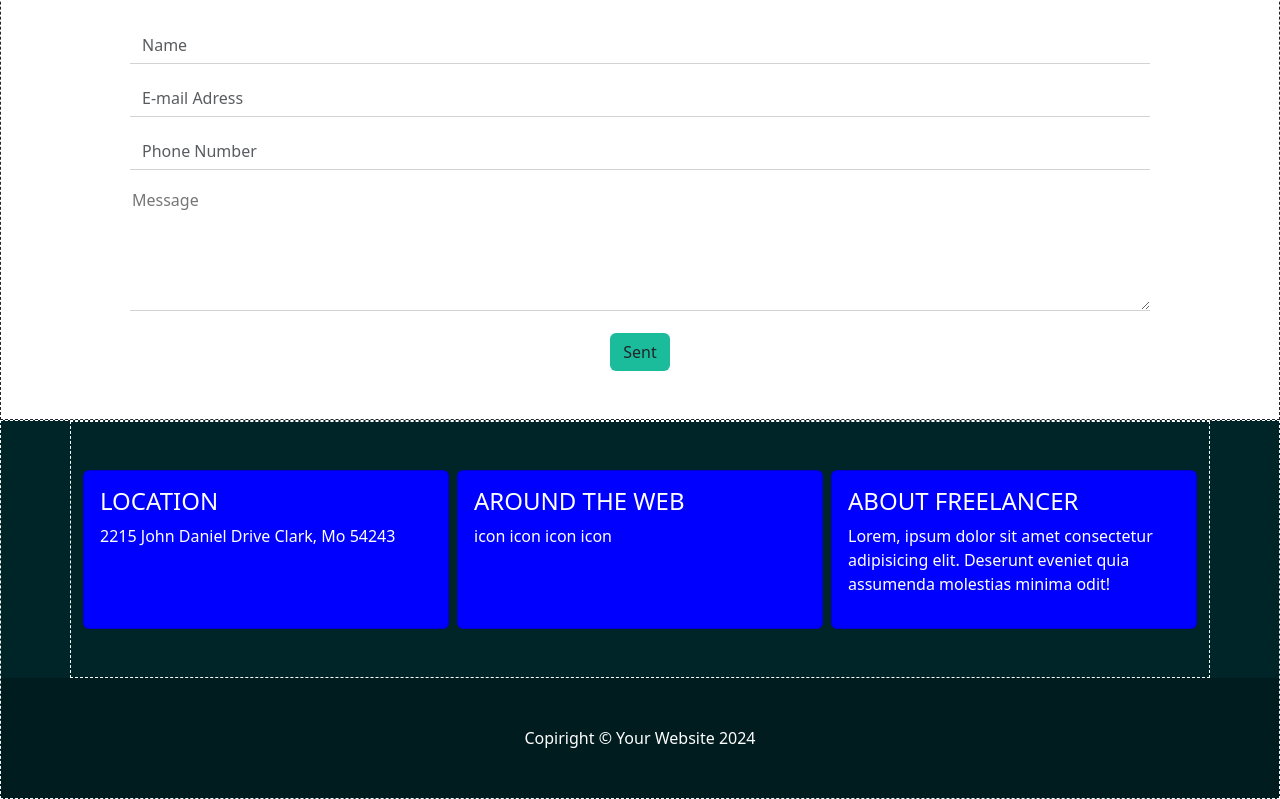
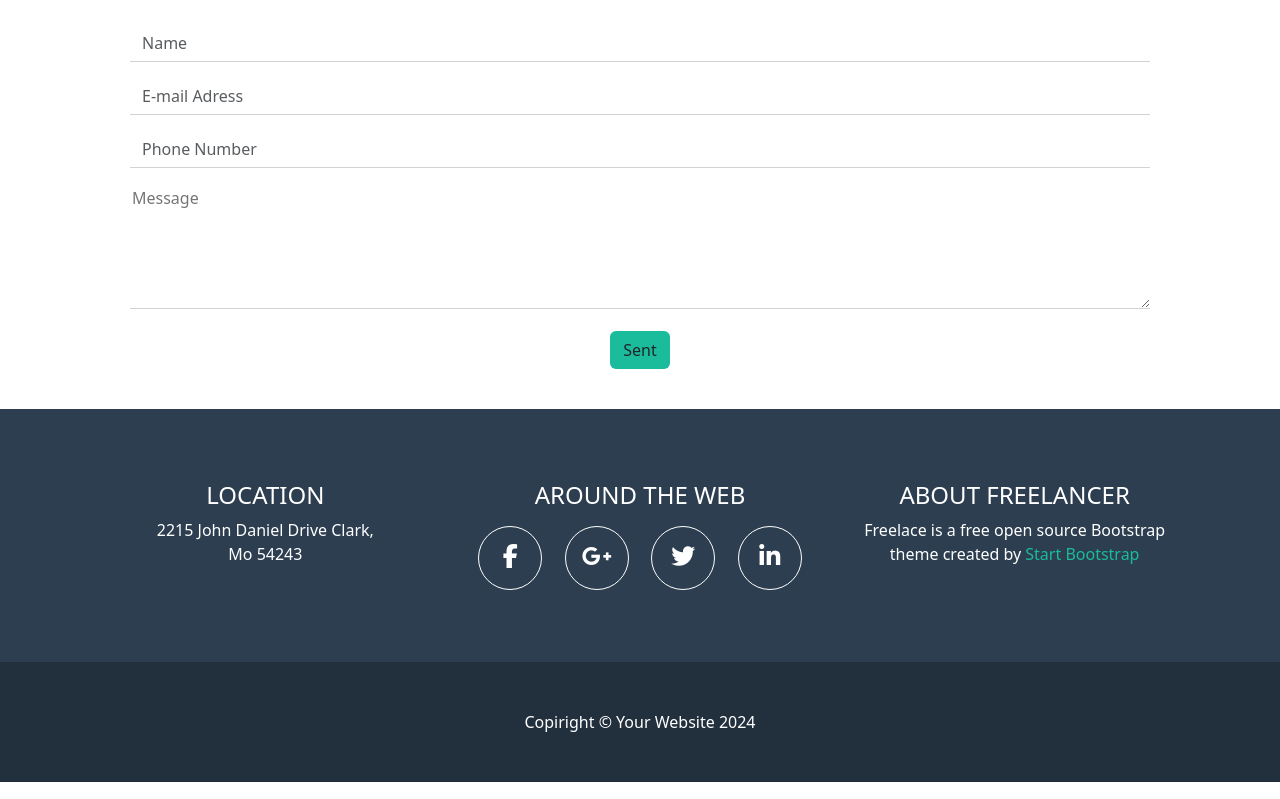
Before and after one commit to Arianna-Salvini/html-css-bootstrap-freelancer, a plain HTML site: page index.html in a window 1280 px wide. Shown: the part 1941-2740 px from the top of the page. Drawn offline with nearby package versions, Linux system fonts and the light colour scheme.

Commit message:
Edit top footer

```diff
--- a/assets/css/style.css
+++ b/assets/css/style.css
@@ -29,6 +29,10 @@
     color: var(--fr-primary-dark);
 }
 
+.color_secondary{
+    color: var(--fr-secondary);
+}
+
 .uppercase{
     text-transform: uppercase;
 }
@@ -36,34 +40,6 @@
 h1{
     font-size: 1rem;
 }
-
-/* debug */
-.debug {
-    border: 1px dashed;
-}
-
-.debug.footer {
-    background-color: rgb(0, 37, 41);
-}
-
-
-
-
-.debug.contact{
-    background-color: cadetblue;
-}
-
-.debug.form{
-    height: 380px;
-    background-color: rgba(137, 43, 226, 0.275);
-}
-
-.debug .footer_info.card{
-    background-color: blue;
-    height: 100%;
-}
-
-
 
 /* Main */
 .card{
@@ -133,6 +109,37 @@ textarea {
 
 /* Footer */
 
+.footer_info{
+    text-align: center;
+
+    & a{
+        text-decoration: none;
+    }
+}
+
+.social_icon{
+    width: 100%;
+    padding: 1rem;
+    padding:0.5rem 0;
+
+    .row {
+        justify-content: space-evenly;
+    }
+}
+
+.footer_info .col-3{
+    width: 4rem;
+    height: 4rem;
+    margin:0 0.3rem;
+    line-height: 4rem;
+    border: 1px solid var(--fr-lighter);
+    border-radius: 50%;
+
+    & i{
+        font-size: 1.5rem;
+    }
+}
+
 .footer_bottom{
     color: white;
     text-align: center;
--- a/index.html
+++ b/index.html
@@ -205,31 +205,48 @@
                         </div>
     </main>
     <!-- /#main -->
-    <footer class="footer debug">
+    <footer class="footer bg_primary_dark">
         <div class="footer_top">
-            <div class="container-sm debug">
-                <div class="row row-cols-1 row-cols-md-3 g-2 s py-5">
+            <div class="container-sm">
+                <div class="row row-cols-1 row-cols-md-3 g-2 s py-5 justify-content-center">
                     <div class="col">
-                        <div class="card footer_info p-3 debug">
+                        <div class="footer_info p-3">
                             <h4>LOCATION</h4>
-                            <div class="adress ">
-                                2215 John Daniel Drive Clark, Mo 54243
+                            <div class="adress">
+                                2215 John Daniel Drive Clark, <br>
+                                Mo 54243
                             </div>
                         </div>
                     </div>
                     <div class="col">
-                        <div class="card footer_info p-3 debug">
+                        <div class="footer_info p-3 ">
                             <h4>AROUND THE WEB</h4>
                             <div class="social_icon">
-                                icon icon icon icon
+                                <div class="row ">
+                                    <div class="col-3">
+                                        <i class="fa fa-facebook" aria-hidden="true"></i>
+                                    </div>
+                                    <div class="col-3">
+                                        <i class="fa fa-google-plus" aria-hidden="true"></i>
+                                    </div>
+                                    <div class="col-3">
+                                        <i class="fa fa-twitter" aria-hidden="true"></i>
+                                    </div>
+                                    <div class="col-3">
+                                        <i class="fa fa-linkedin" aria-hidden="true"></i>
+                                    </div>
+                                </div>
                             </div>
                         </div>
                     </div>
                     <div class="col">
-                        <div class="card footer_info p-3 debug">
+                        <div class="footer_info p-3">
                             <h4>ABOUT FREELANCER</h4>
-                            <p>Lorem, ipsum dolor sit amet consectetur adipisicing elit. Deserunt eveniet quia assumenda
-                                molestias minima odit!</p>
+                            <p>
+                                Freelace is a free open source
+                                Bootstrap theme created by
+                                <a href="#" class="color_secondary">Start Bootstrap</a>
+                            </p>
                         </div>
                     </div>
                 </div>
```
